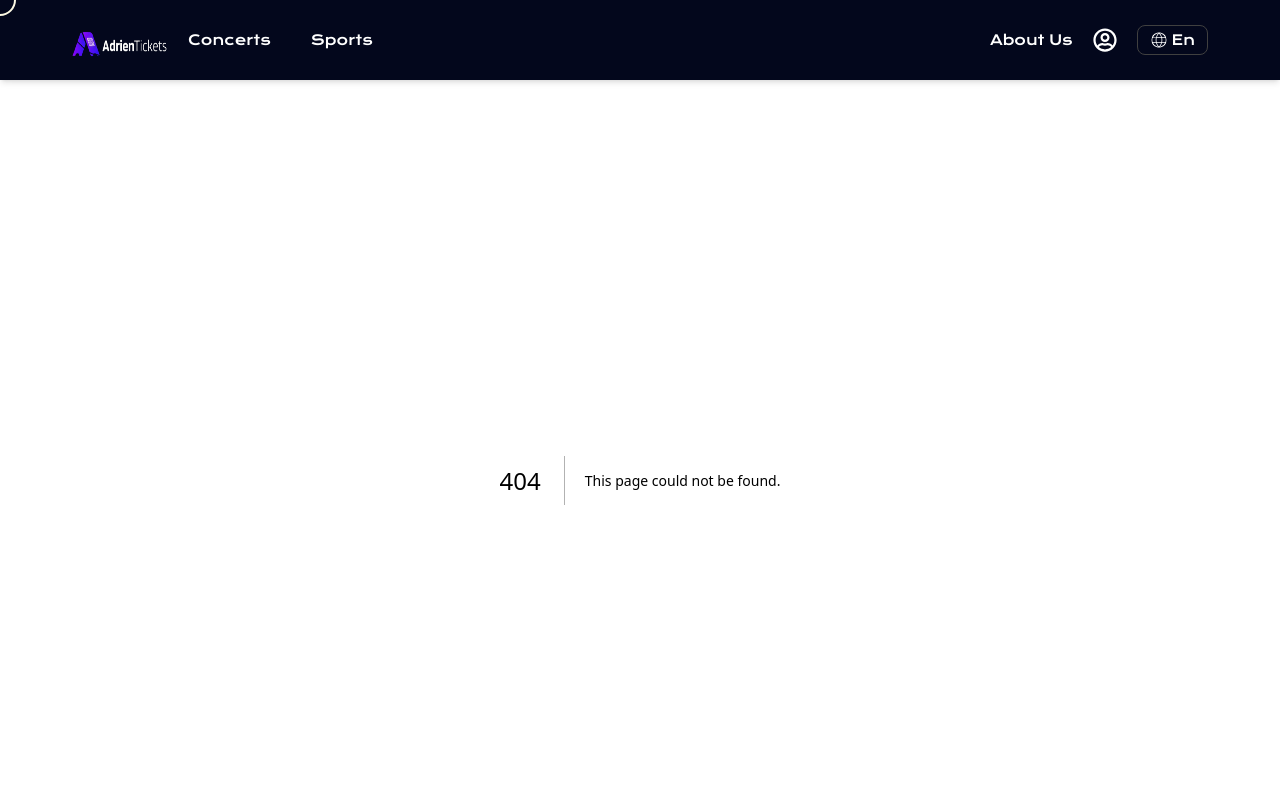
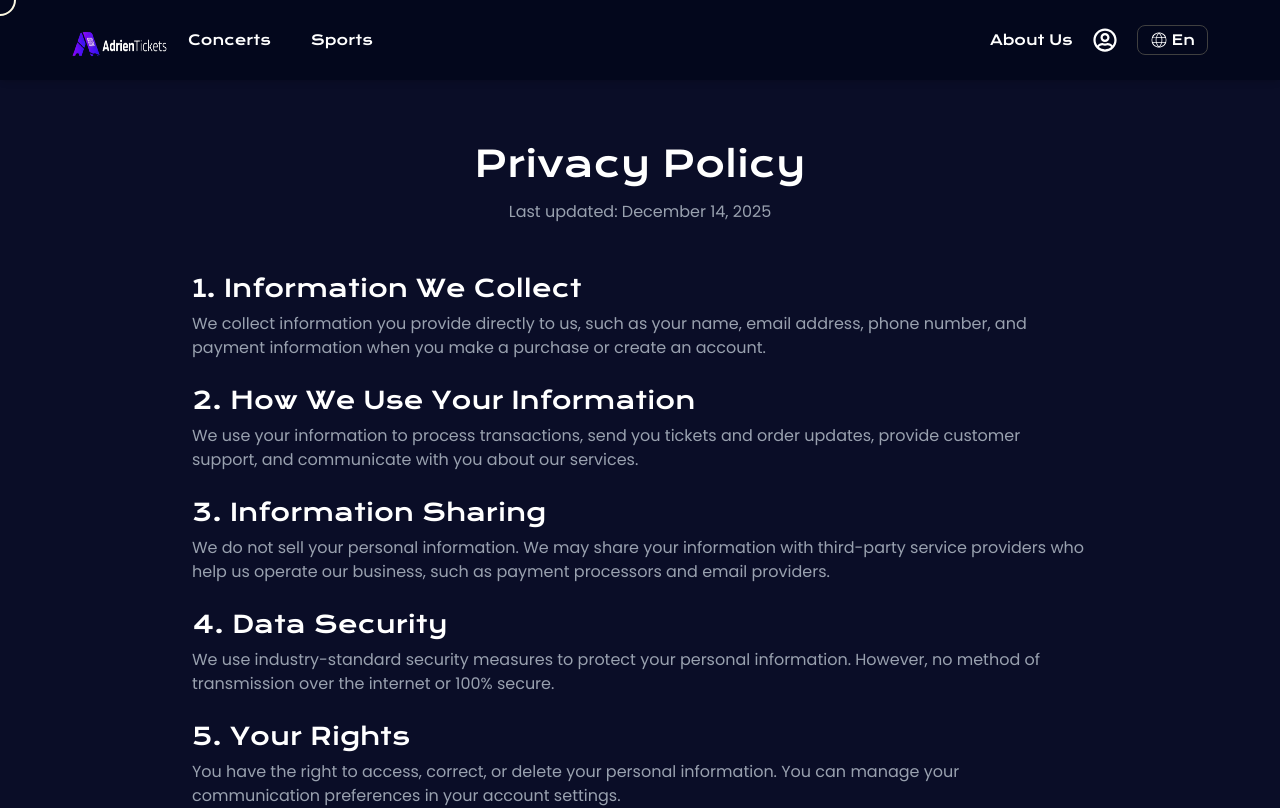
Before and after one commit to sparktechagency/ticket-booking-website, a Next.js app: page /privacy-policy in a window 1280 px wide. Before the commit this address had no page. Shown: the top 808 px of the page. Built offline with nearby package versions, Linux system fonts and the light colour scheme.

Commit message:
Added Privacy Policy Page

```diff
--- /dev/null
+++ b/src/app/(InfoPages)/privacy-policy/page.jsx
@@ -0,0 +1,106 @@
+"use client";
+
+import React from "react";
+import { motion } from "framer-motion";
+import {
+  FaShieldAlt,
+  FaLock,
+  FaCookieBite,
+  FaUserShield,
+  FaShare,
+  FaInfoCircle,
+} from "react-icons/fa";
+import { Poppins } from "next/font/google";
+
+const sections = [
+  {
+    icon: FaInfoCircle,
+    title: "1. Information We Collect",
+    content:
+      "We collect information you provide directly to us, such as your name, email address, phone number, and payment information when you make a purchase or create an account.",
+  },
+  {
+    icon: FaShieldAlt,
+    title: "2. How We Use Your Information",
+    content:
+      "We use your information to process transactions, send you tickets and order updates, provide customer support, and communicate with you about our services.",
+  },
+  {
+    icon: FaShare,
+    title: "3. Information Sharing",
+    content:
+      "We do not sell your personal information. We may share your information with third-party service providers who help us operate our business, such as payment processors and email providers.",
+  },
+  {
+    icon: FaLock,
+    title: "4. Data Security",
+    content:
+      "We use industry-standard security measures to protect your personal information. However, no method of transmission over the internet or 100% secure.",
+  },
+  {
+    icon: FaUserShield,
+    title: "5. Your Rights",
+    content:
+      "You have the right to access, correct, or delete your personal information. You can manage your communication preferences in your account settings.",
+  },
+  {
+    icon: FaCookieBite,
+    title: "6. Cookies",
+    content:
+      "We use cookies to improve your experience on our website. You can control cookie settings through your browser.",
+  },
+];
+
+const poppins = Poppins({
+  weight: ["400", "500", "600"],
+  subsets: ["latin"],
+});
+
+export default function PrivacyPolicyPage() {
+  return (
+    <div className="min-h-screen bg-[#0a0d27] flex flex-col items-center px-4 py-16">
+      <div className="w-full max-w-4xl">
+        {/* Header */}
+        <motion.div
+          initial={{ opacity: 0, y: -30 }}
+          animate={{ opacity: 1, y: 0 }}
+          transition={{ duration: 0.7 }}
+          className="text-center mb-12"
+        >
+          <h1 className="text-4xl sm:text-[36px] text-white mb-4">
+            Privacy Policy
+          </h1>
+          <p className={`${poppins.className} text-[#99A1AF]`}>
+            Last updated: December 14, 2025
+          </p>
+        </motion.div>
+
+        {/* Sections */}
+        <div className="space-y-6">
+          {sections.map((section, index) => {
+            const Icon = section.icon;
+            return (
+              <motion.section
+                key={index}
+                initial={{ opacity: 0, x: index % 2 === 0 ? -50 : 50 }}
+                animate={{ opacity: 1, x: 0 }}
+                transition={{ duration: 0.6, delay: index * 0.1 }}
+              >
+                <div className="flex items-start gap-3">
+                  <div className="">
+                    <h2 className="text-2xl sm:text-2xl text-white mb-2">
+                      {section.title}
+                    </h2>
+                    <p className={`${poppins.className} text-[#99A1AF]`}>
+                      {section.content}
+                    </p>
+                  </div>
+                </div>
+              </motion.section>
+            );
+          })}
+        </div>
+      </div>
+    </div>
+  );
+}
--- a/src/components/Shared/Footer.jsx
+++ b/src/components/Shared/Footer.jsx
@@ -85,7 +85,7 @@ export default function Footer() {
                 Terms of Service
               </Link>
               <Link
-                href="/"
+                href="/privacy-policy"
                 className={`${poppins.className} text-xs sm:text-sm text-[#99A1AF] hover:text-white transition-colors`}
               >
                 Privacy Policy
```
